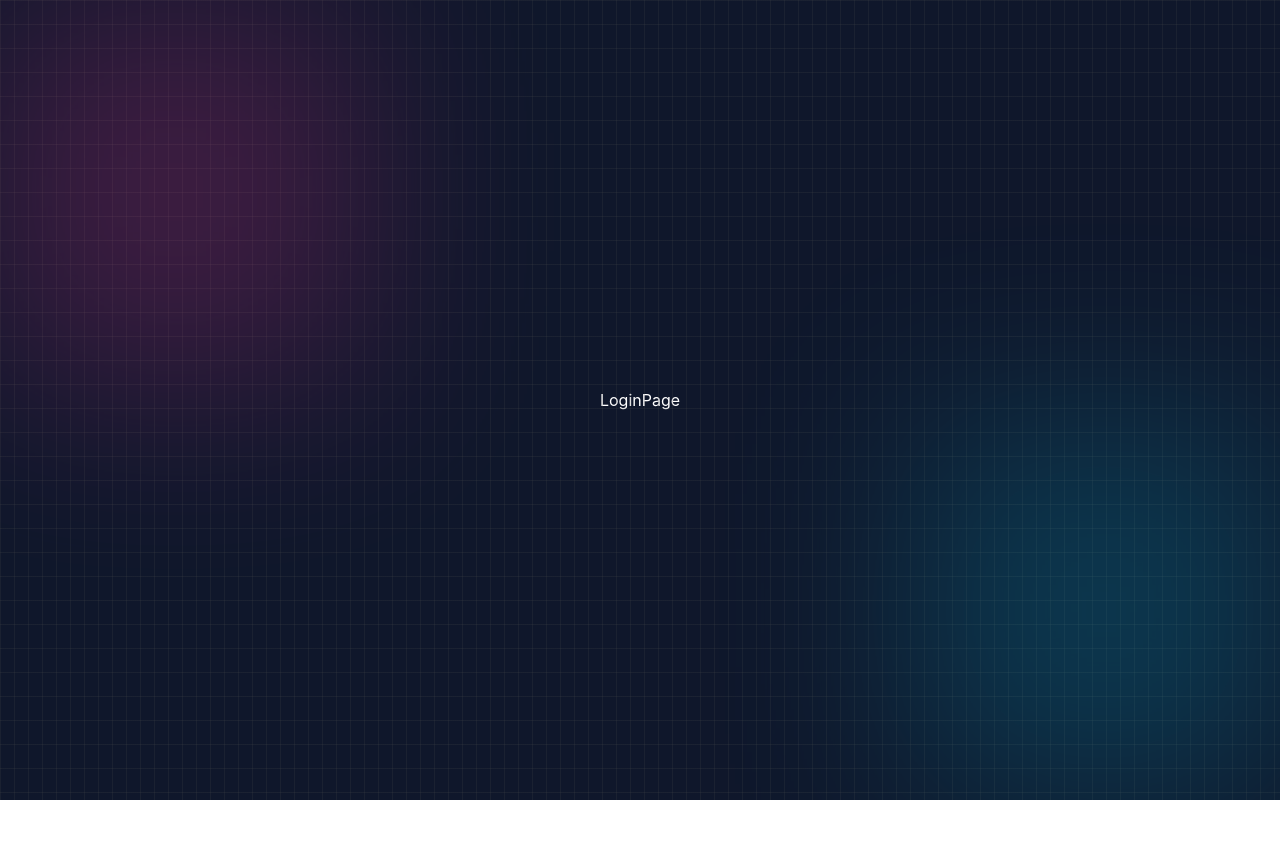
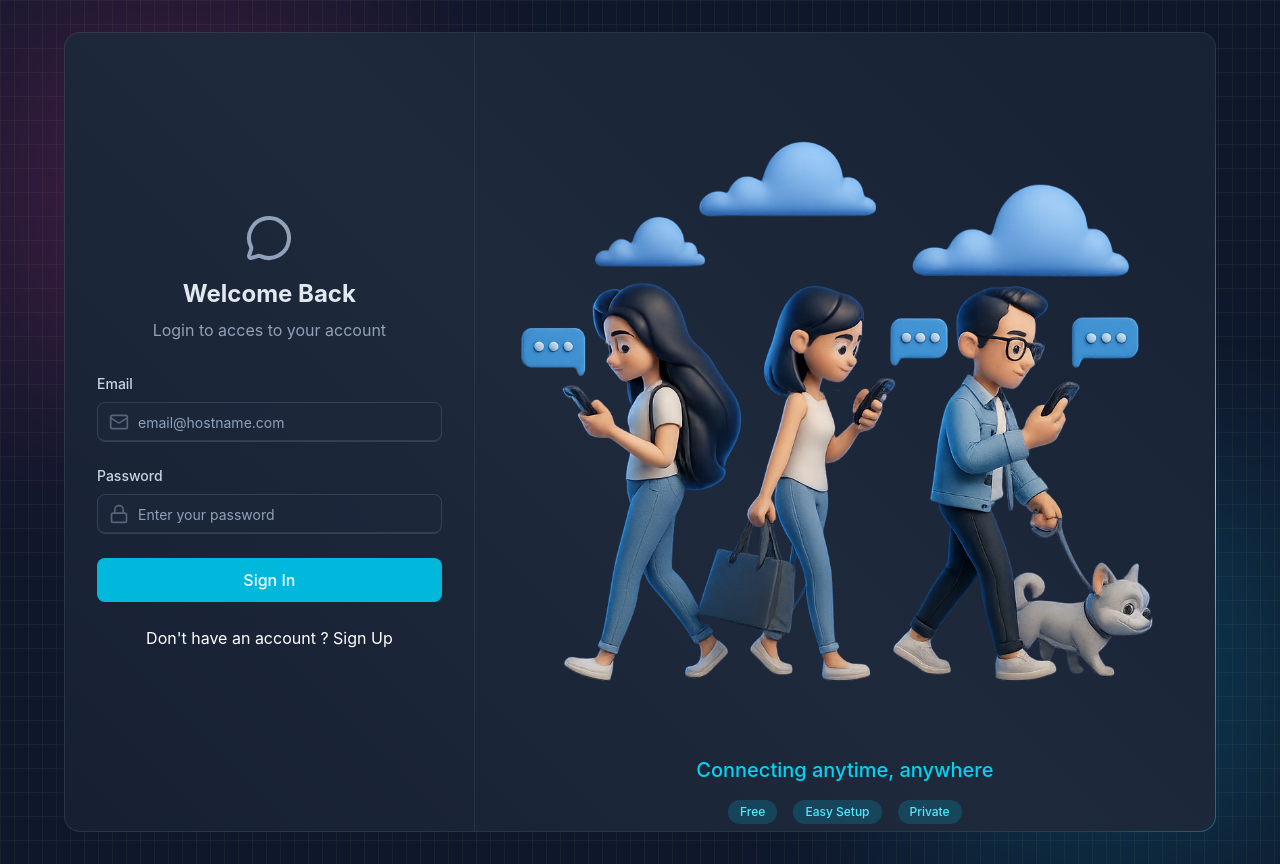
Before and after one commit to azizoux/chatify, a React app in the folder frontend/: page /login in a window 1280 px wide. Before the commit the page ends 800 px from the top, so only its background shows below. Built offline with nearby package versions, Linux system fonts and the light colour scheme; no server answers; the HTML template or start-up script is replaced by a standard one.

Commit message:
login implemented

```diff
--- a/frontend/src/pages/ChatPage.jsx
+++ b/frontend/src/pages/ChatPage.jsx
@@ -1,7 +1,13 @@
+import { useAuthStore } from "../store/useAuthStore";
+
 const ChatPage = () => {
+  const { logout } = useAuthStore();
   return (
-    <div>
+    <div className="z-10">
       <h1>ChatPage</h1>
+      <button onClick={logout} className="btn btn-accent z-10">
+        Logout
+      </button>
     </div>
   );
 };
--- a/frontend/src/pages/LoginPage.jsx
+++ b/frontend/src/pages/LoginPage.jsx
@@ -1,5 +1,129 @@
+import { useState } from "react";
+import { useAuthStore } from "../store/useAuthStore";
+import BorderAnimatedContainer from "../components/BorderAnimatedContainer";
+import {
+  MessageCircleIcon,
+  LockIcon,
+  MailIcon,
+  LoaderIcon,
+} from "lucide-react";
+import { Link } from "react-router-dom";
+
 const LoginPage = () => {
-  return <div>LoginPage</div>;
+  const [formData, setFormData] = useState({
+    email: "",
+    password: "",
+  });
+  const { login, isLoggingIn } = useAuthStore();
+
+  const handleSubmit = (e) => {
+    e.preventDefault();
+
+    login(formData);
+  };
+
+  return (
+    <div className="w-full flex items-center justify-center p-4 bg-slate-900">
+      <div className="relative w-full max-w-6xl md:h-200 h-162.5">
+        <BorderAnimatedContainer>
+          <div className="w-full flex flex-col md:flex-row">
+            {/* FORM CLOUMN - LEFT SIDE */}
+            <div className="md:w-1/2 p-8 flex items-center justify-center md:border-r border-slate-600/30">
+              <div className="w-full max-w-md">
+                {/* HEADING TEXT */}
+                <div className="text-center mb-8">
+                  <MessageCircleIcon className="w-12 h-12 mx-auto text-slate-400 mb-4" />
+                  <h2 className="text-2xl font-bold text-slate-200 mb-2">
+                    Welcome Back
+                  </h2>
+                  <p className="text-slate-400">
+                    Login to acces to your account
+                  </p>
+                </div>
+
+                {/* FORM */}
+                <form onSubmit={handleSubmit} className="space-y-6">
+                  {/* Email INPUT */}
+                  <div>
+                    <label className="auth-input-label">Email</label>
+                    <div className="relative">
+                      <MailIcon className="auth-input-icon" />
+                      <input
+                        type="email"
+                        value={formData.email}
+                        onChange={(e) =>
+                          setFormData({ ...formData, email: e.target.value })
+                        }
+                        className="input"
+                        placeholder="email@hostname.com"
+                      />
+                    </div>
+                  </div>
+
+                  {/* PASSWORD INPUT */}
+                  <div>
+                    <label className="auth-input-label">Password</label>
+                    <div className="relative">
+                      <LockIcon className="auth-input-icon" />
+                      <input
+                        type="password"
+                        value={formData.password}
+                        onChange={(e) =>
+                          setFormData({ ...formData, password: e.target.value })
+                        }
+                        className="input"
+                        placeholder="Enter your password"
+                      />
+                    </div>
+                  </div>
+                  {/* SUBMIT BUTTON */}
+                  <button
+                    className="auth-btn"
+                    type="submit"
+                    disabled={isLoggingIn}
+                  >
+                    {isLoggingIn ? (
+                      <LoaderIcon className="w-full h-5 animate-spin text-center" />
+                    ) : (
+                      "Sign In"
+                    )}
+                  </button>
+                </form>
+
+                <div className="mt-6 text-center">
+                  <Link to="/signup" classNameauth-link>
+                    Don't have an account ? Sign Up
+                  </Link>
+                </div>
+              </div>
+            </div>
+
+            {/* FORM ILLUSTRATION - RIGHT SIDE */}
+            <div className="hidden md:w1/2 md:flex items-center justify-center p-6 bg-linear-to-bl from-slate-800/20 to-transparent">
+              <div>
+                <img
+                  src="/signup.png"
+                  alt="People using mobile devices"
+                  className="w-full h-auto object-contain"
+                />
+                <div className="mt-6 text-center">
+                  <h3 className="text-xl font-medium text-cyan-400">
+                    Connecting anytime, anywhere
+                  </h3>
+
+                  <div className="mt-4 flex justify-center gap-4">
+                    <span className="auth-badge">Free</span>
+                    <span className="auth-badge">Easy Setup</span>
+                    <span className="auth-badge">Private</span>
+                  </div>
+                </div>
+              </div>
+            </div>
+          </div>
+        </BorderAnimatedContainer>
+      </div>
+    </div>
+  );
 };
 
 export default LoginPage;
--- a/frontend/src/store/useAuthStore.js
+++ b/frontend/src/store/useAuthStore.js
@@ -6,6 +6,7 @@
   authUser: null,
   isCheckingAuth: true,
   isSigningUp: false,
+  isLoggingIn: false,
 
   checkAuth: async () => {
     try {
@@ -41,4 +42,38 @@
       set({ isSigningUp: false });
     }
   },
+
+  login: async (body) => {
+    set({ isLoggingIn: true });
+    try {
+      const { data } = await axiosInstance.post("/auth/login", body);
+      if (data.success) {
+        set({ authUser: data.user });
+        toast.success(data.message);
+      } else {
+        toast.error(data.message);
+        console.log(data);
+      }
+    } catch (error) {
+      toast.error(error.response.data.message);
+      console.log("Error in login zustand:", error);
+    } finally {
+      set({ isLoggingIn: false });
+    }
+  },
+
+  logout: async () => {
+    try {
+      const { data } = await axiosInstance.post("/auth/logout");
+      if (data.success) {
+        set({ authUser: null });
+        toast.success(data.message);
+      } else {
+        throw Error("Error logging out");
+      }
+    } catch (error) {
+      console.log("Error logging out:", error);
+      toast.error("Error logging out");
+    }
+  },
 }));
```
Also changed, not shown: 1 other file (tests, documents, lock files or other folders).
